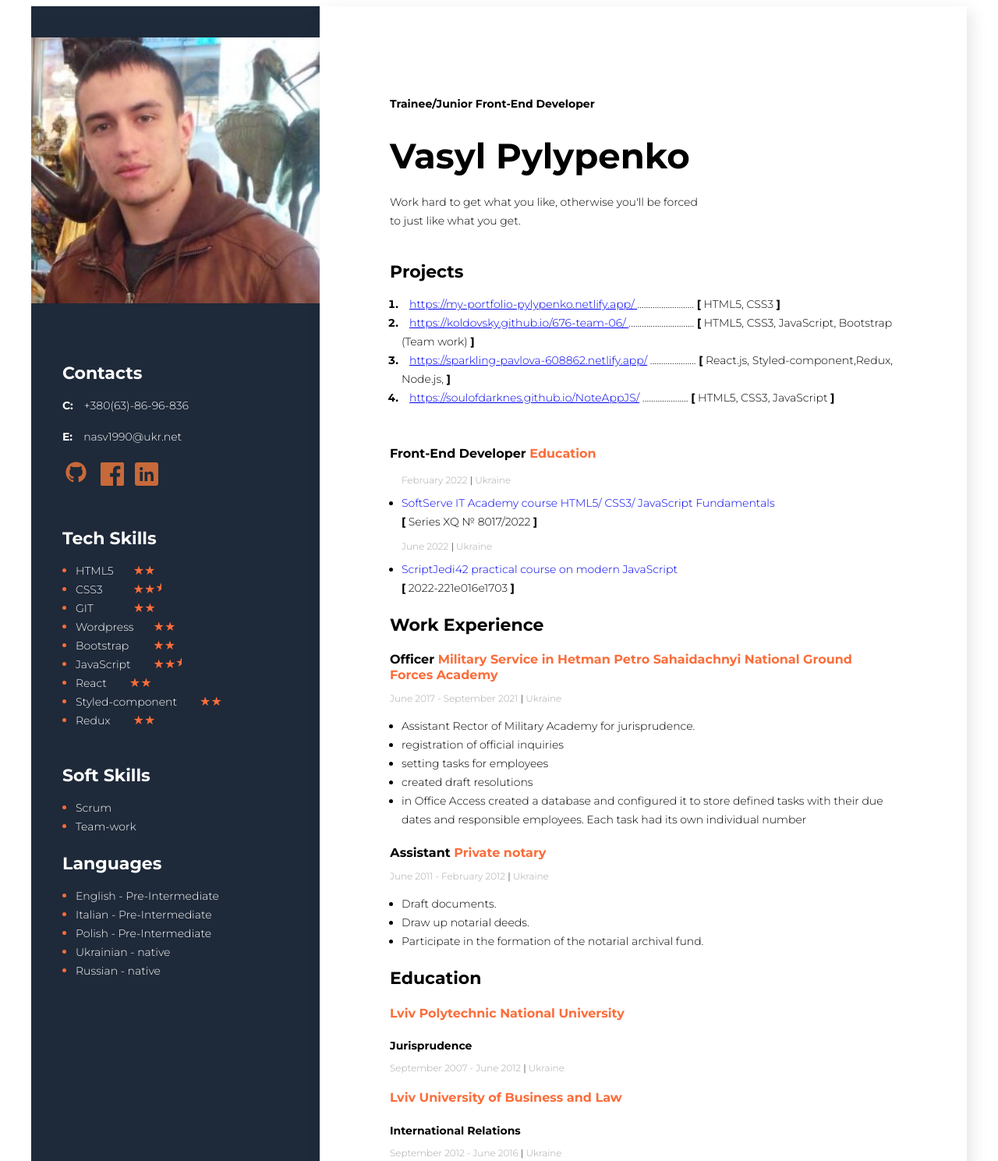
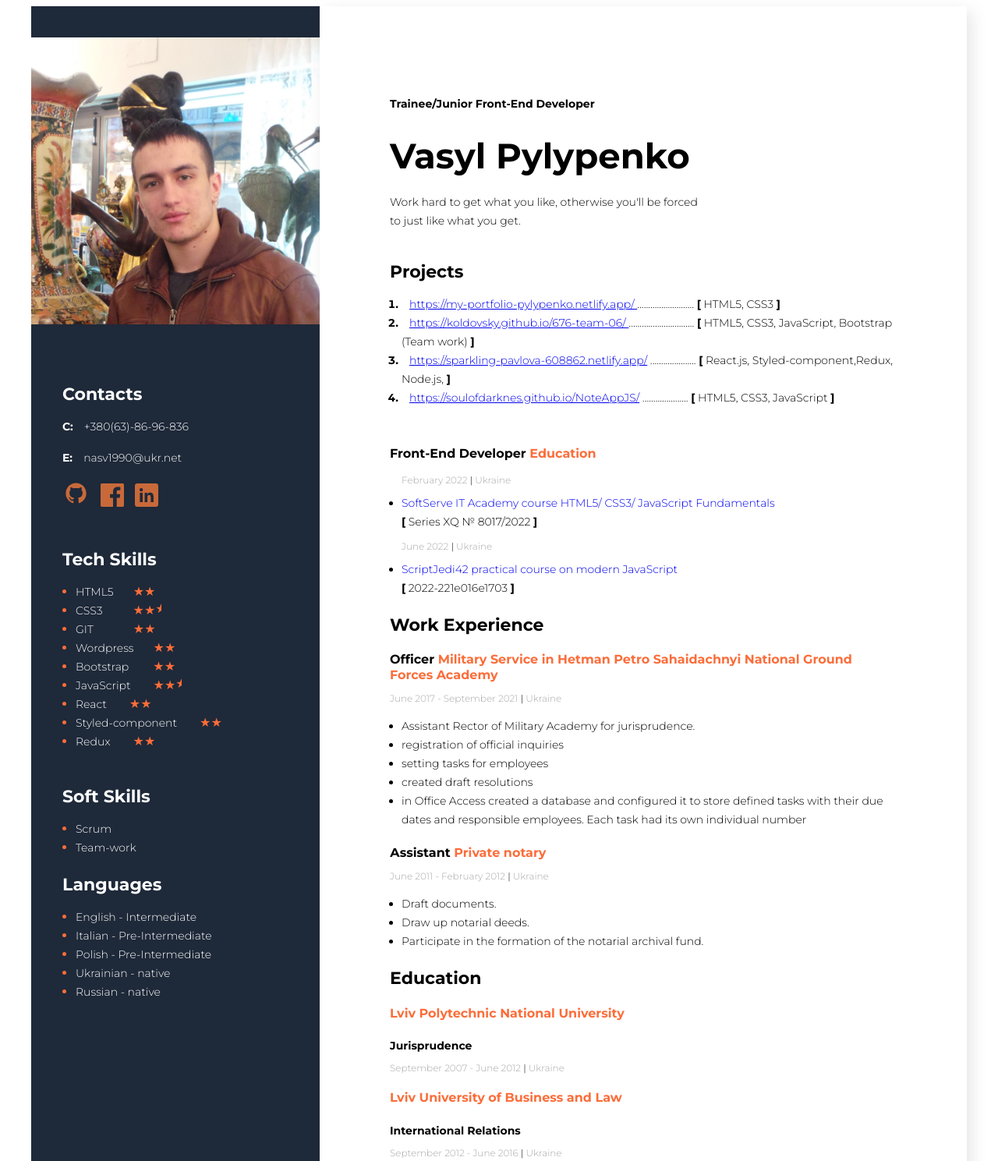
Before and after one commit to SoulOfDarknes/Resume, a website: page index.html in a window 1280 px wide. Shown: the top 1489 px of the page at 78% size. Drawn offline with Linux system fonts and the light colour scheme.

Commit message:
Update index.html

```diff
--- a/index.html
+++ b/index.html
@@ -159,7 +159,7 @@
 		</div>
 		<!-- Sidebar -->
 		<aside class="sidebar">
-			<img src="img/CV-avaLow.jpg" alt="user photo"  class="photo" />
+			<img src="img/CV-avaCircl.jpg" alt="user photo"  class="photo" />
 			<!-- contacts -->
 			<div class="contacts">
 				<h3 class="sidebar-title">Contacts</h3>
@@ -250,7 +250,7 @@
 			<div class="soft-skills">
 				<h3 class="sidebar-title">Languages</h3>
 				<ul class="soft-list">
-					<li><span class="soft-skills-text">English - Pre-Intermediate</span></li>
+					<li><span class="soft-skills-text">English - Intermediate</span></li>
 					<li><span class="soft-skills-text">Italian - Pre-Intermediate</span></li>
 					<li><span class="soft-skills-text">Polish - Pre-Intermediate</span></li>
 					<li><span class="soft-skills-text">Ukrainian - native</span></li>
```
